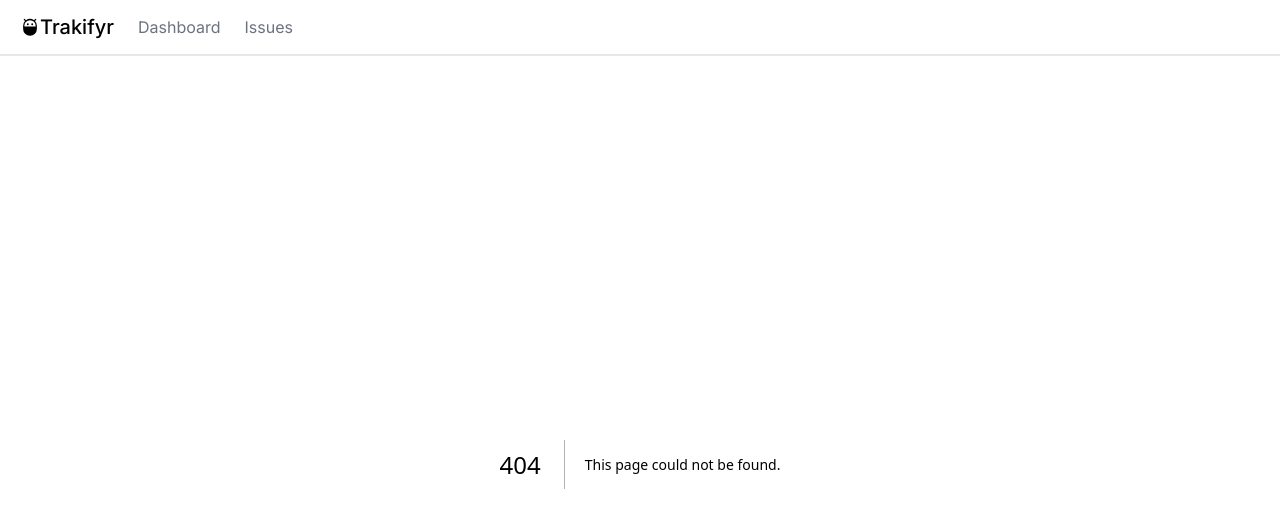
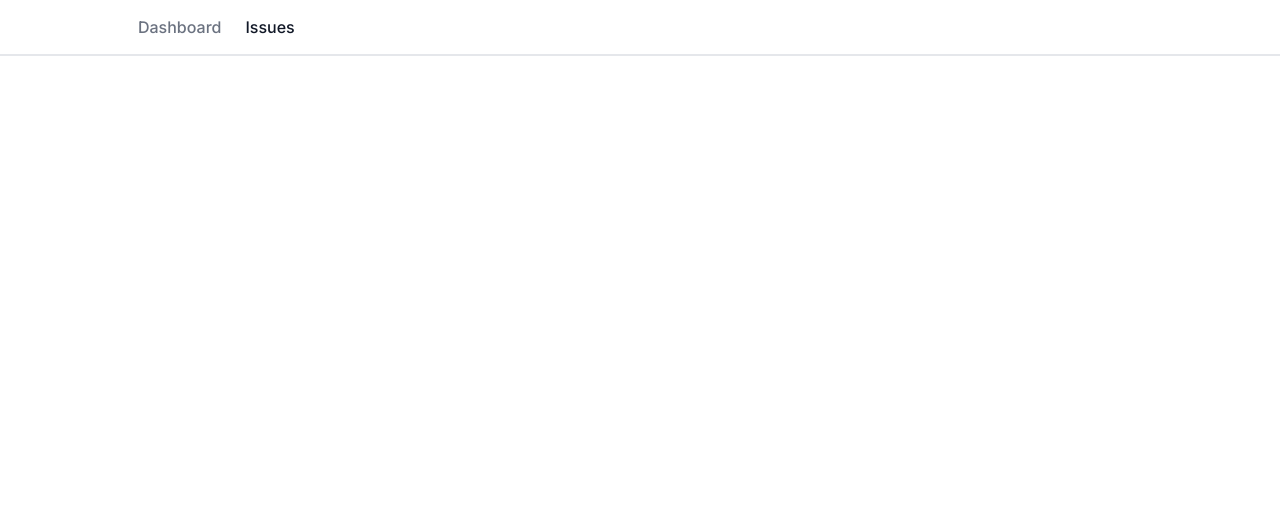
Before and after one commit to v3nk3y/trackifyr, a Next.js app: page /issues in a window 1280 px wide. Before the commit this address had no page. Shown: the top 528 px of the page. Built offline with nearby package versions, Linux system fonts and the light colour scheme.

Commit message:
Trkr: Add issues page amd style active link on navbar

```diff
--- a/app/NavBar.tsx
+++ b/app/NavBar.tsx
@@ -1,7 +1,11 @@
+"use client";
+
 import Link from "next/link";
+import { usePathname } from "next/navigation";
 import { PiBugDroidFill } from "react-icons/pi";
 
 const NavBar = () => {
+  const currentPath = usePathname();
   const links = [
     { label: "Dashboard", href: "/" },
     { label: "Issues", href: "/issues" },
@@ -17,7 +21,9 @@
           <Link
             key={link.href}
             href={link.href}
-            className="text-gray-500 hover:text-gray-900 transition-colors"
+            className={`${
+              link.href === currentPath ? "text-gray-900" : "text-gray-500"
+            }  hover:text-gray-800 transition-colors font-medium`}
           >
             {link.label}
           </Link>
--- /dev/null
+++ b/app/issues/page.tsx
@@ -0,0 +1,7 @@
+import React from "react";
+
+const IssuesPage = () => {
+  return <div>IssuesPage</div>;
+};
+
+export default IssuesPage;
```
